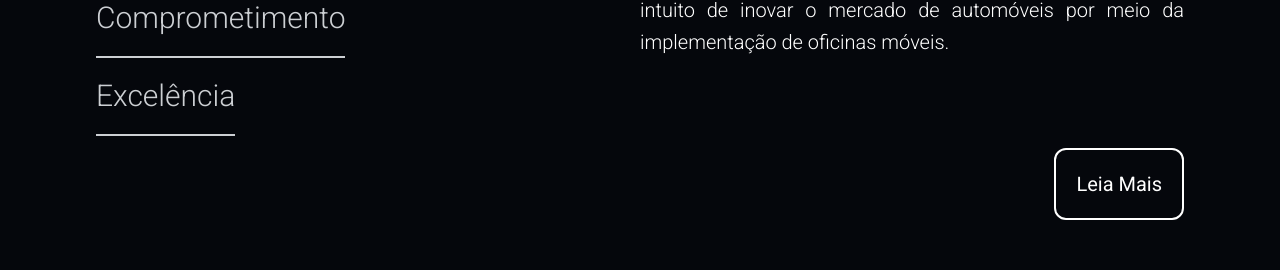
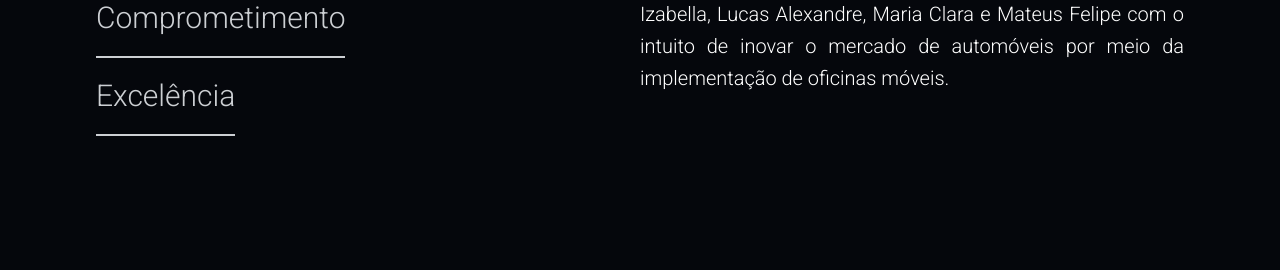
Before and after one commit to mateusfg7/lmj-automotive, a Next.js app: page / in a window 1280 px wide. Shown: the part 1220-1490 px from the top of the page. Built offline with nearby package versions, Linux system fonts and the light colour scheme; what @savvywombat/tailwindcss-grid-areas would draw is missing.

Commit message:
feat: remove 'Leia Mais' button

```diff
--- a/src/components/AboutUsSection/index.tsx
+++ b/src/components/AboutUsSection/index.tsx
@@ -28,11 +28,11 @@
                 implementação de oficinas móveis.
               </p>
               <div className='w-full flex justify-center lg:justify-end mt-12 lg:m-0'>
-                <Link href='/about-us'>
+                {/* <Link href='/about-us'>
                   <a className='w-2/3 lg:w-max duration-300 text-center text-xl font-normal border-white border-2 p-5 rounded-xl hover:bg-white hover:text-[rgb(5,7,12)]'>
                     Leia Mais
                   </a>
-                </Link>
+                </Link> */}
               </div>
             </div>
           </div>
```
